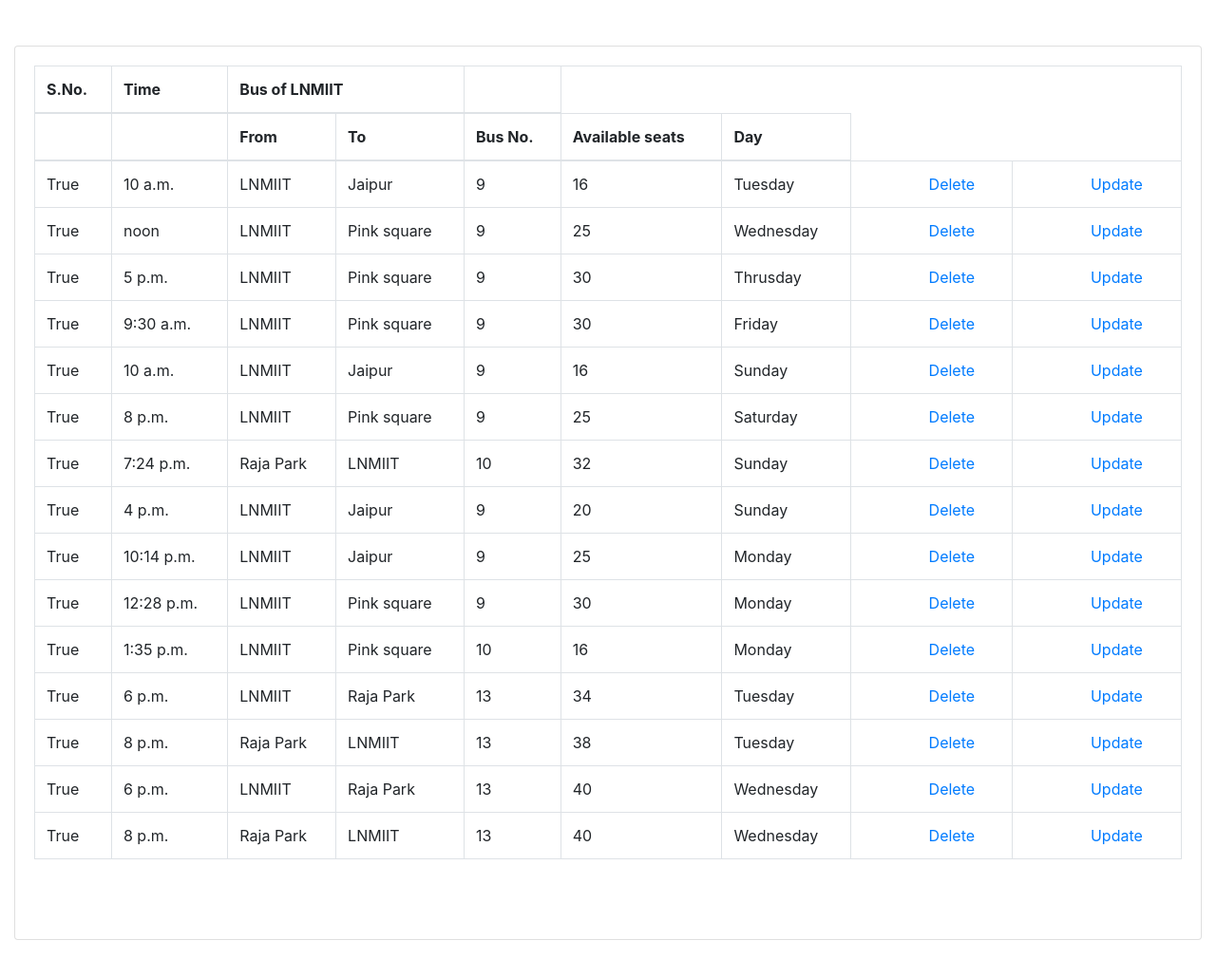
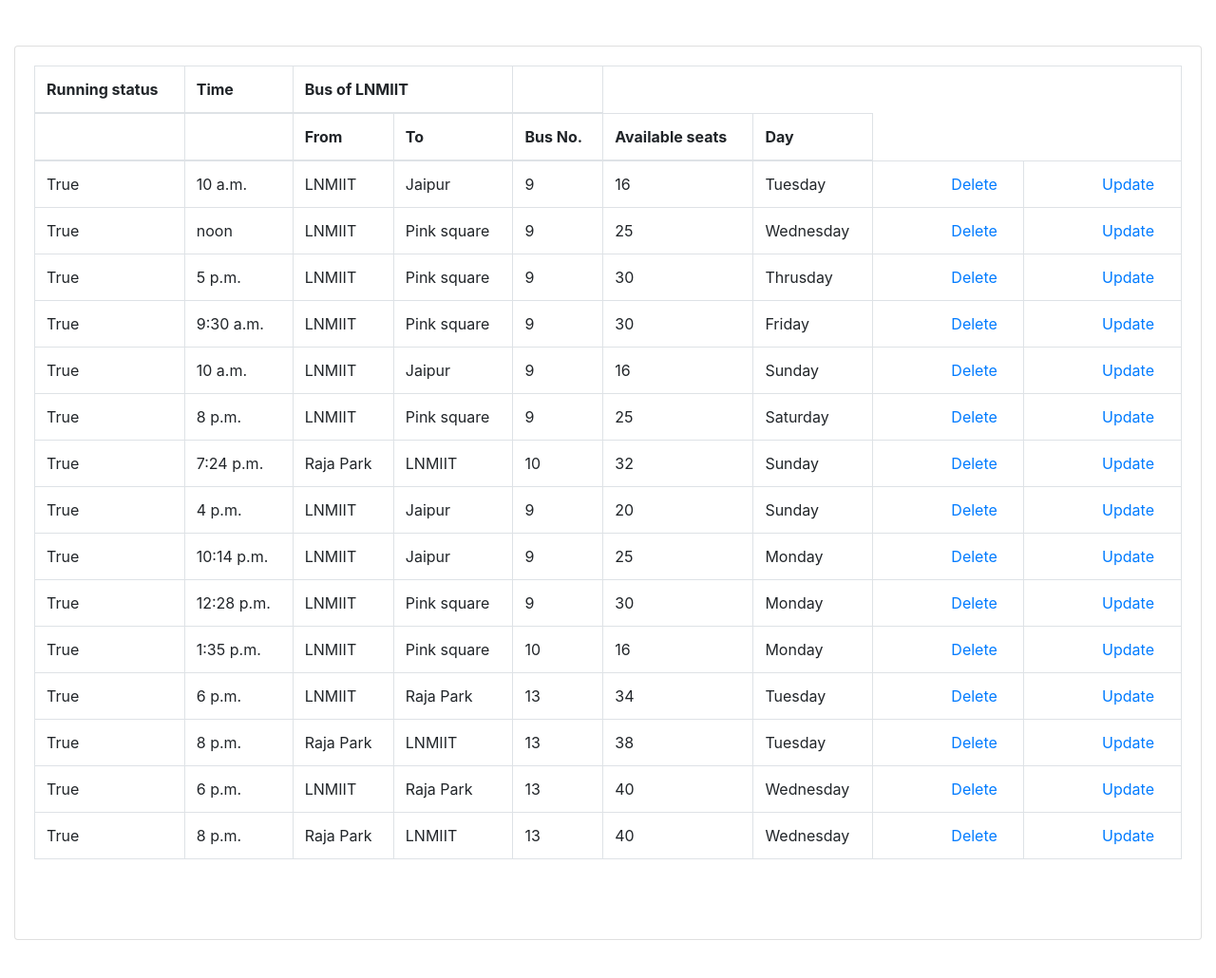
Before and after one commit to Aakansha-modi/Bus_management, a Django app: page /view_schedule/ in a window 1280 px wide. Shown: the part 66-1096 px from the top of the page at 95% size. Run offline with Django 3.2, Linux system fonts and the light colour scheme; a user stored in the database is signed in; data comes from the database, SQL or seed files in the repository; parts of the project's set-up code (start-up, migrations or seed data) failed here and were passed over; some libraries are stand-ins or nearby versions.

Commit message:
Update View_schedule.html

```diff
--- a/Bus_mana/bus/bus_M_/templates/accounts/View_schedule.html
+++ b/Bus_mana/bus/bus_M_/templates/accounts/View_schedule.html
@@ -22,7 +22,7 @@
 					<table class="table table-bordered">
                                     <thead>
                                         <tr>
-                                            <th>S.No.</th>
+                                            <th>Running status</th>
                                             <th>Time</th>
                                             <th colspan="2">Bus of LNMIIT</th>
                                             <th></th>
```
